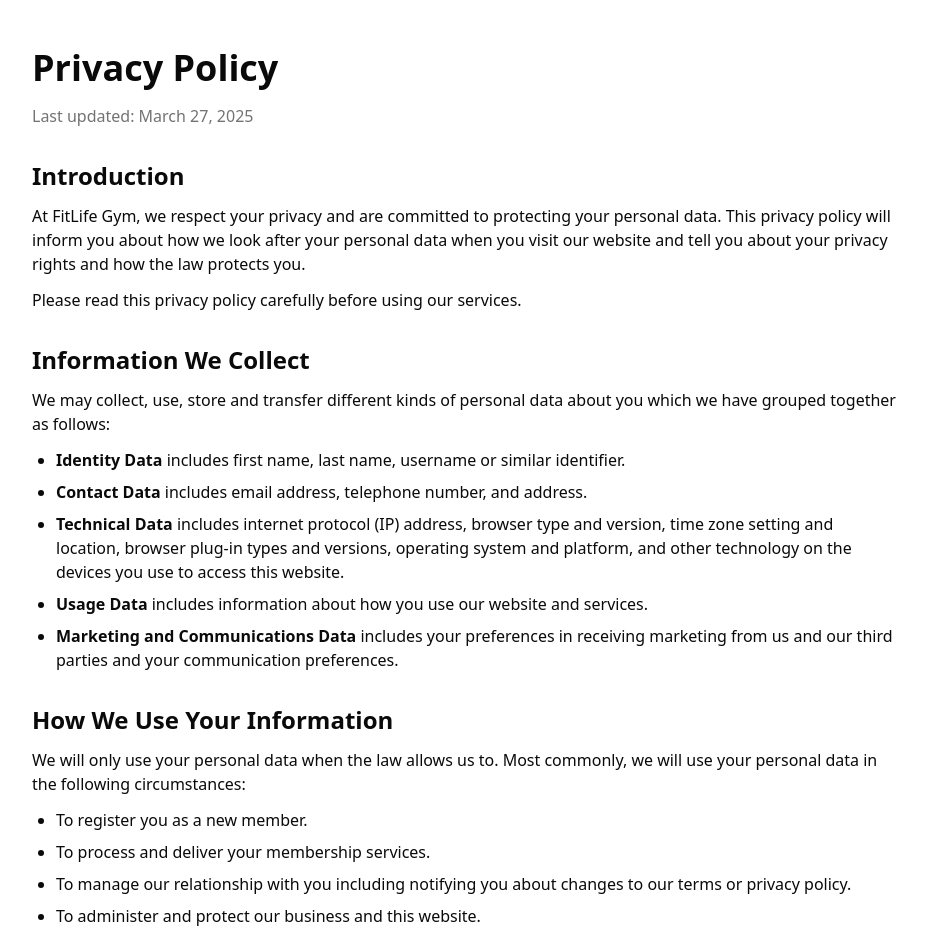
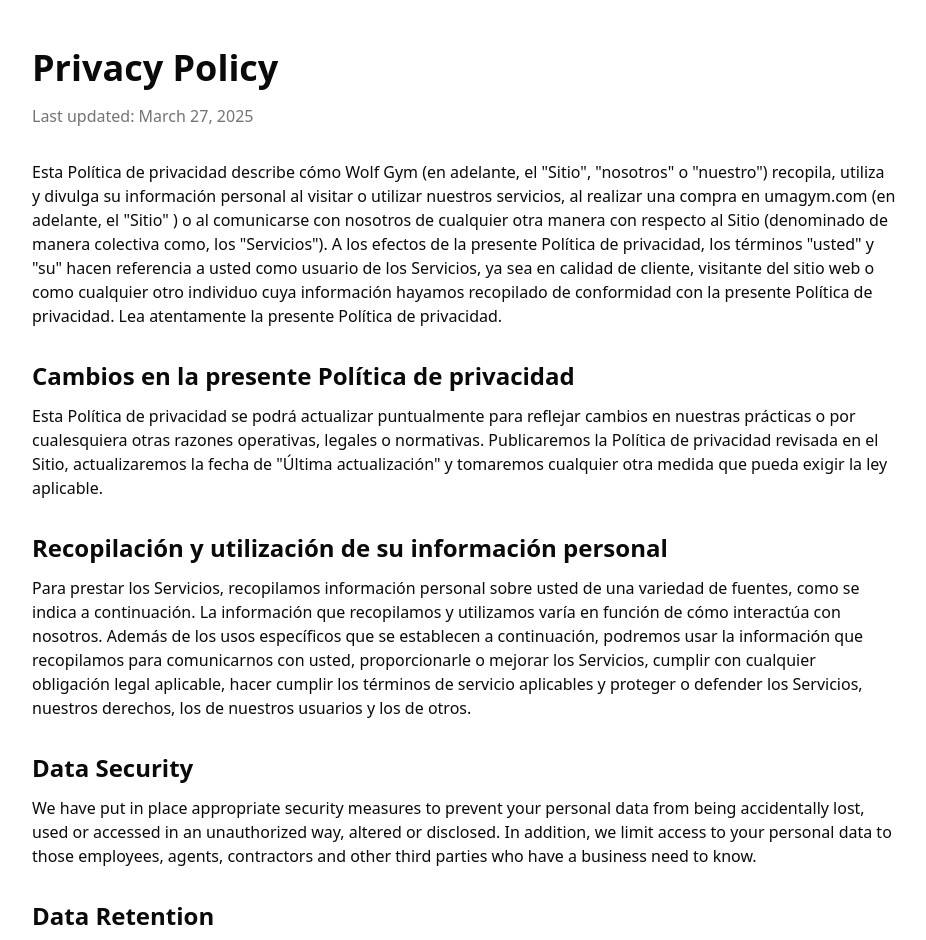
Before and after one commit to josepitarch/wolfgym, a Next.js app: page /policies/privacy-policy in a window 1280 px wide. Shown: the top 940 px of the page, without its empty margins (176-1102 px from the left). Built offline with nearby package versions, Linux system fonts and the light colour scheme.

Commit message:
feat: two first privacy policy sections

```diff
--- a/src/app/policies/privacy-policy/page.jsx
+++ b/src/app/policies/privacy-policy/page.jsx
@@ -1,8 +1,8 @@
 import Link from "next/link"
 
 export const metadata = {
-  title: "Privacy Policy | FitLife Gym",
-  description: "Learn about how we collect, use, and protect your personal information at FitLife Gym.",
+  title: "Política de privacidad | Wolf Gym",
+  description: "Aprenda cómo recopilamos, utilizamos y protegemos su información personal en Wolf Gym.",
 }
 
 export default function PrivacyPage() {
@@ -15,62 +15,35 @@
 
       <div className="space-y-8">
         <section>
-          <h2 className="text-2xl font-semibold mb-3">Introduction</h2>
           <p className="mb-3">
-            At FitLife Gym, we respect your privacy and are committed to protecting your personal data. This privacy
-            policy will inform you about how we look after your personal data when you visit our website and tell you
-            about your privacy rights and how the law protects you.
+          Esta Política de privacidad describe cómo Wolf Gym (en adelante, el "Sitio", "nosotros" o "nuestro") recopila, utiliza y divulga
+          su información personal al visitar o utilizar nuestros servicios, al realizar una compra en umagym.com (en adelante, el "Sitio" ) o
+          al comunicarse con nosotros de cualquier otra manera con respecto al Sitio (denominado de manera colectiva como, los "Servicios"). A los efectos de la presente Política de privacidad,
+          los términos "usted" y "su" hacen referencia a usted como usuario de los Servicios, ya sea en calidad de cliente,
+          visitante del sitio web o como cualquier otro individuo cuya información hayamos recopilado de conformidad con la presente Política de privacidad.
+
+          Lea atentamente la presente Política de privacidad.
           </p>
-          <p>Please read this privacy policy carefully before using our services.</p>
         </section>
 
         <section>
-          <h2 className="text-2xl font-semibold mb-3">Information We Collect</h2>
+          <h2 className="text-2xl font-semibold mb-3">Cambios en la presente Política de privacidad</h2>
           <p className="mb-3">
-            We may collect, use, store and transfer different kinds of personal data about you which we have grouped
-            together as follows:
+            Esta Política de privacidad se podrá actualizar puntualmente para reflejar cambios en nuestras prácticas o por cualesquiera otras razones operativas,
+            legales o normativas. Publicaremos la Política de privacidad revisada en el Sitio, actualizaremos la fecha de "Última actualización" y tomaremos cualquier
+            otra medida que pueda exigir la ley aplicable.
           </p>
-          <ul className="list-disc pl-6 space-y-2">
-            <li>
-              <strong>Identity Data</strong> includes first name, last name, username or similar identifier.
-            </li>
-            <li>
-              <strong>Contact Data</strong> includes email address, telephone number, and address.
-            </li>
-            <li>
-              <strong>Technical Data</strong> includes internet protocol (IP) address, browser type and version, time
-              zone setting and location, browser plug-in types and versions, operating system and platform, and other
-              technology on the devices you use to access this website.
-            </li>
-            <li>
-              <strong>Usage Data</strong> includes information about how you use our website and services.
-            </li>
-            <li>
-              <strong>Marketing and Communications Data</strong> includes your preferences in receiving marketing from
-              us and our third parties and your communication preferences.
-            </li>
-          </ul>
         </section>
 
         <section>
-          <h2 className="text-2xl font-semibold mb-3">How We Use Your Information</h2>
+          <h2 className="text-2xl font-semibold mb-3">Recopilación y utilización de su información personal</h2>
           <p className="mb-3">
-            We will only use your personal data when the law allows us to. Most commonly, we will use your personal data
-            in the following circumstances:
+            Para prestar los Servicios, recopilamos información personal sobre usted de una variedad de fuentes,
+            como se indica a continuación. La información que recopilamos y utilizamos varía en función de cómo interactúa con nosotros.
+            Además de los usos específicos que se establecen a continuación, podremos usar la información que recopilamos para comunicarnos con usted,
+            proporcionarle o mejorar los Servicios, cumplir con cualquier obligación legal aplicable, hacer cumplir los términos de servicio aplicables
+            y proteger o defender los Servicios, nuestros derechos, los de nuestros usuarios y los de otros.
           </p>
-          <ul className="list-disc pl-6 space-y-2">
-            <li>To register you as a new member.</li>
-            <li>To process and deliver your membership services.</li>
-            <li>
-              To manage our relationship with you including notifying you about changes to our terms or privacy policy.
-            </li>
-            <li>To administer and protect our business and this website.</li>
-            <li>To deliver relevant website content and advertisements to you.</li>
-            <li>
-              To use data analytics to improve our website, products/services, marketing, customer relationships and
-              experiences.
-            </li>
-          </ul>
         </section>
 
         <section>
```
